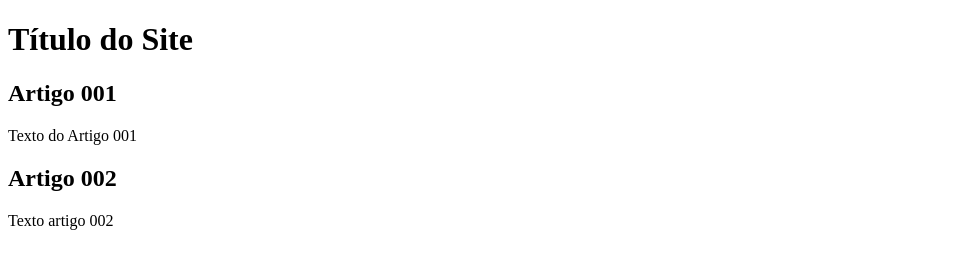
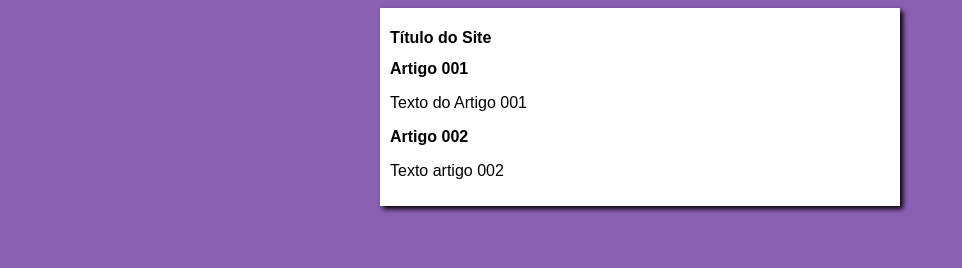
Before and after one commit to amarildotardivo/projeto-site, a plain HTML site: page index.html in a window 1280 px wide. Shown: the whole page, without its empty margins (0-962 px from the left). Drawn offline with Linux system fonts and the light colour scheme.

Commit message:
iniciei o design

```diff
--- /dev/null
+++ b/estilos/style.css
@@ -0,0 +1,16 @@
+*{
+    font-family: Arial, Helvetica, sans-serif;
+    font-size: 16px;
+}
+
+body{
+    background-color: rgb(138, 96, 179);
+}
+
+main{
+    background-color: #ffffff;
+    width: 500px;
+    margin: auto;
+    padding: 10px;
+    box-shadow: 3px 3px 5px black;
+}
--- a/index.html
+++ b/index.html
@@ -4,6 +4,7 @@
     <meta charset="UTF-8">
     <meta name="viewport" content="width=device-width, initial-scale=1.0">
     <title>Título do Site</title>
+    <link rel="stylesheet" href="estilos/style.css">
 </head>
 <body>
     <main>
```
